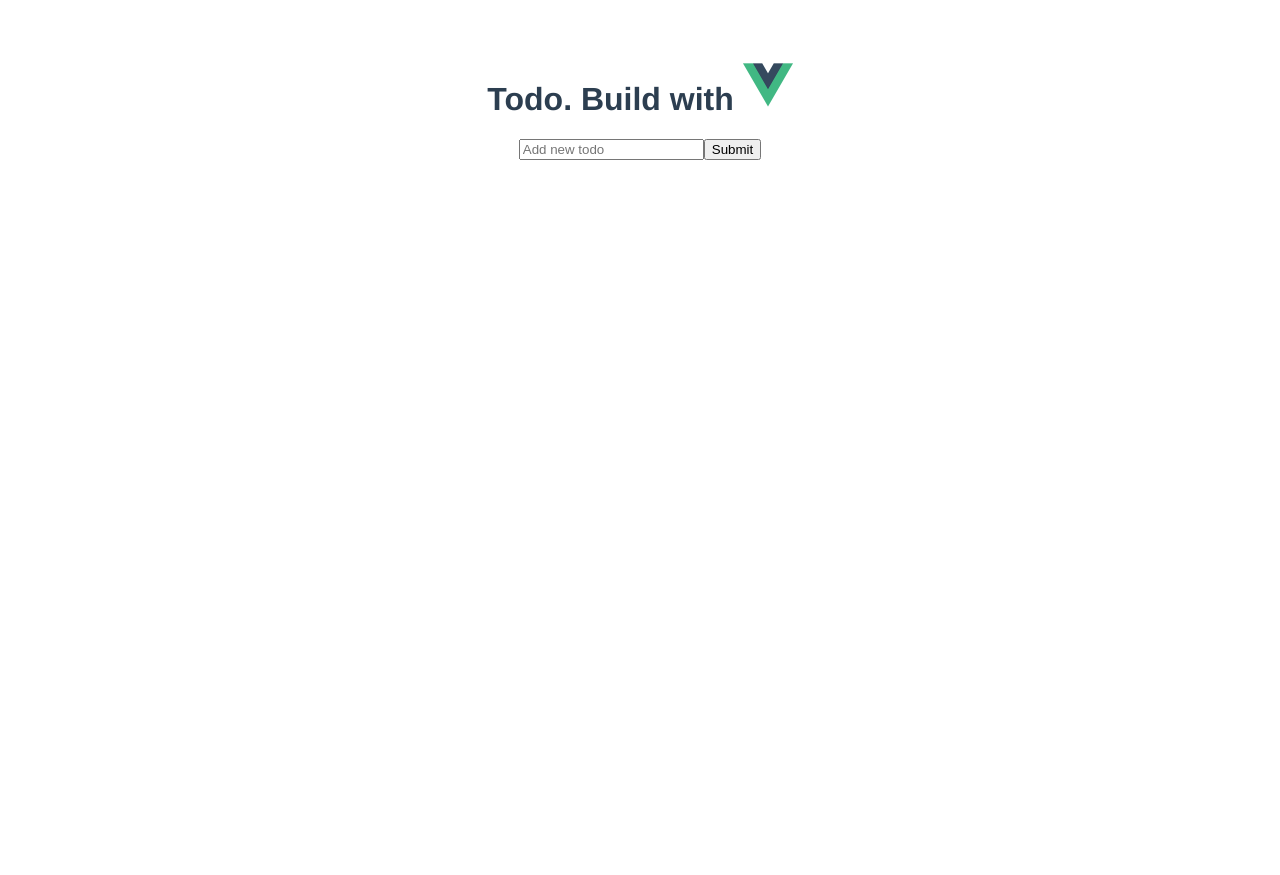
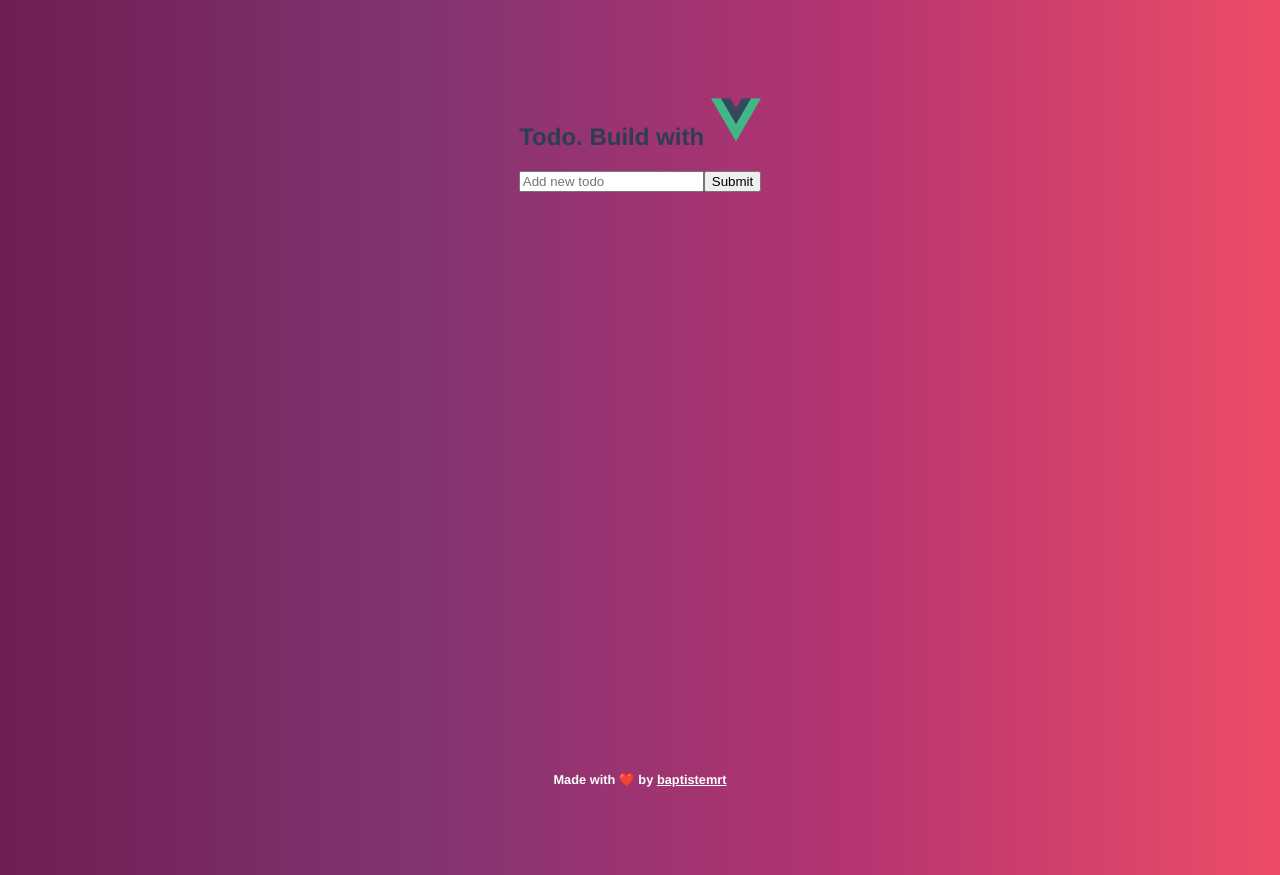
Before and after one commit to bapmarty/todo, a Vue app: page / in a window 1280 px wide. Before the commit the page ends 800 px from the top, so only its background shows below. Built offline with nearby package versions, Linux system fonts and the light colour scheme.

Commit message:
Add footer

```diff
--- a/src/App.vue
+++ b/src/App.vue
@@ -1,7 +1,10 @@
 <template>
   <div id="app">
+    <section class="container">
       <Header />
       <Todo />
+    </section>
+    <Footer />
   </div>
 </template>
 
@@ -9,23 +12,34 @@
 
 import Header from './components/Header';
 import Todo from './components/Todo';
+import Footer from './components/Footer';
 
 export default {
   name: 'App',
   components: {
     Header,
-    Todo
+    Todo,
+    Footer
   }
 }
 </script>
 
-<style>
-#app {
+<style lang="scss">
+  html, body, #app {
     font-family: Avenir, Helvetica, Arial, sans-serif;
     -webkit-font-smoothing: antialiased;
     -moz-osx-font-smoothing: grayscale;
-  text-align: center;
     color: #2c3e50;
-  margin-top: 60px;
+    margin: 0;
+    padding: 0;
+    height: 100%;
+    background: linear-gradient(to left, #ED4C67, #B53471, #833471, #6F1E51);
+  }
+  .container {
+    display: flex;
+    flex-direction: column;
+    align-items: center;
+    justify-content: flex-start;
+    margin-top: 75px;
   }
 </style>
--- /dev/null
+++ b/src/components/Footer.vue
@@ -0,0 +1,22 @@
+<template>
+  <section class="footer">
+    <p>Made with ❤️ by <a href="https://baptistemrt.fr" target="_blank">baptistemrt</a></p>
+  </section>
+</template>
+
+<style lang="scss">
+  .footer {
+    position: fixed;
+    width: 100%;
+    bottom: 0;
+    p {
+      font-weight: bold;
+      text-align: center;
+      font-size: .8rem;
+      color: #FFF;
+      a {
+        color: #FFF;
+      }
+    }
+  }
+</style>
```
Lines whose indentation alone changed are shown as unchanged.
